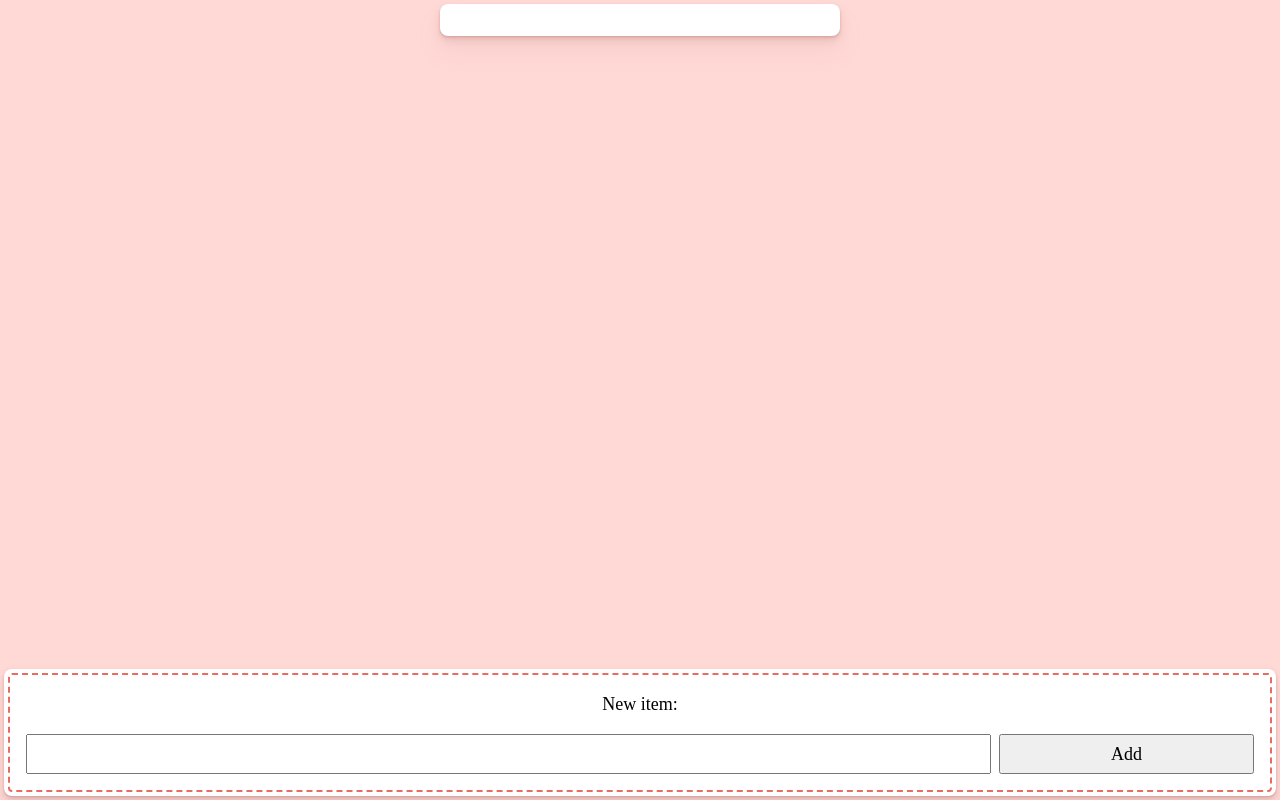
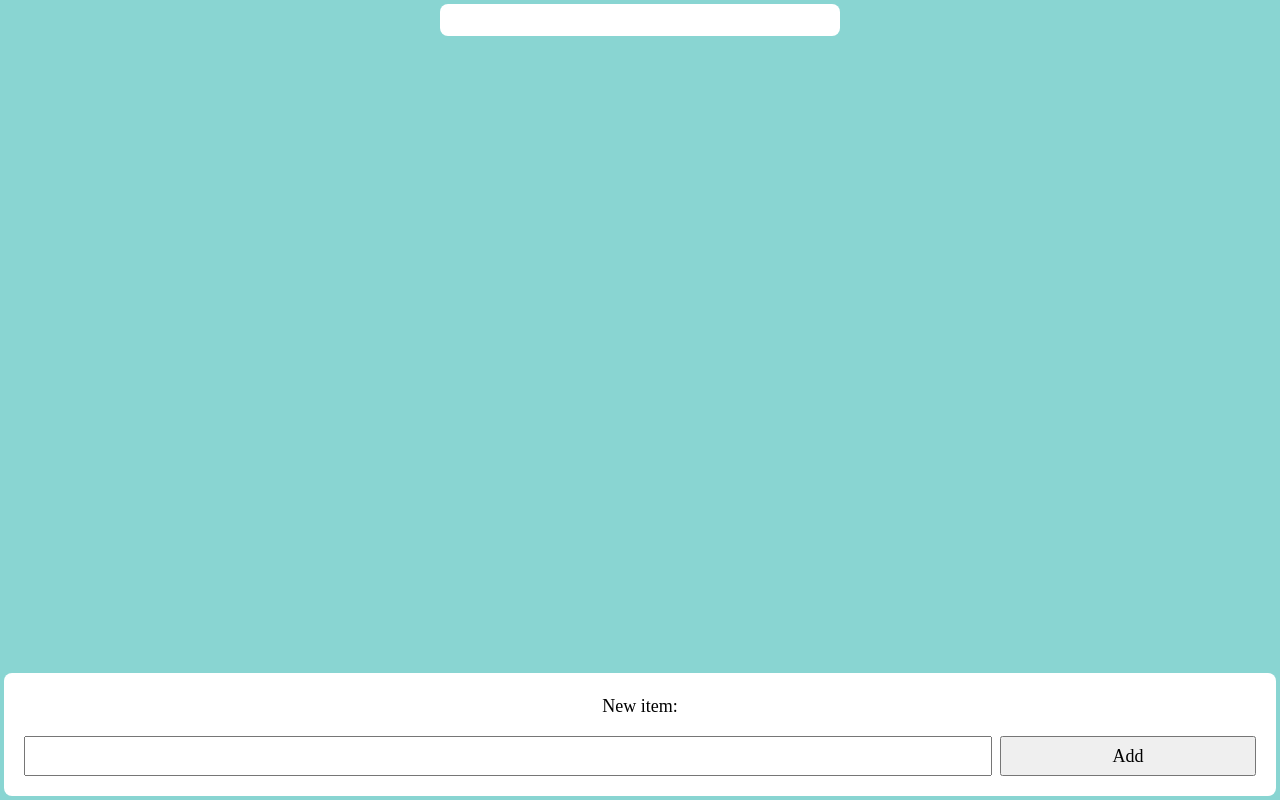
Before and after one commit to kristlyuen/todo-list, a React app: page / in a window 1280 px wide. Built offline with nearby package versions, Linux system fonts and the light colour scheme.

Commit message:
Updated styling

```diff
--- a/src/styles.css
+++ b/src/styles.css
@@ -1,4 +1,4 @@
-:root {
+/* :root {
   --shadow-color: 5deg 37% 71%;
   --shadow-elevation-low:
     0px -0.3px 0.2px hsl(var(--shadow-color) / 0.38),
@@ -15,10 +15,10 @@
     0px 4px 6px hsl(var(--shadow-color) / 0.25),
     0px 8px 12px hsl(var(--shadow-color) / 0.15),
     0px 16px 24px hsl(var(--shadow-color) / 0.1);
-}
+} */
 body {
   padding: 4px;
-  background: #ffd9d6;
+  background: #89d5d2;
 }
 html, body, #root {
   height: 100%;
@@ -62,7 +62,7 @@ html, body, #root {
   border-radius: 8px;
 }
 .new-list-item-form form {
-  border: 2px dashed hsl(4deg 75% 65%);
+  /* border: 2px dashed hsl(4deg 75% 65%); */
   border-radius: 4px;
   padding: 16px;
   text-align: center;
```
